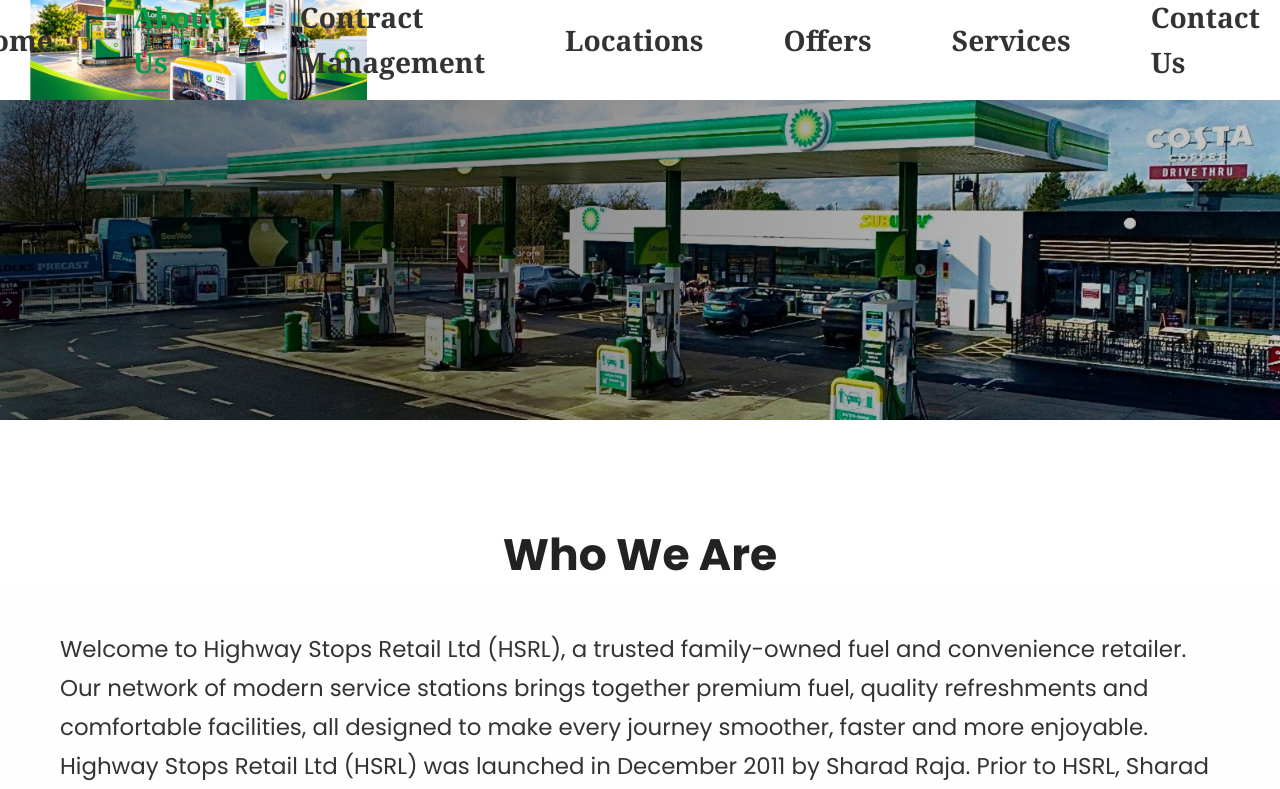
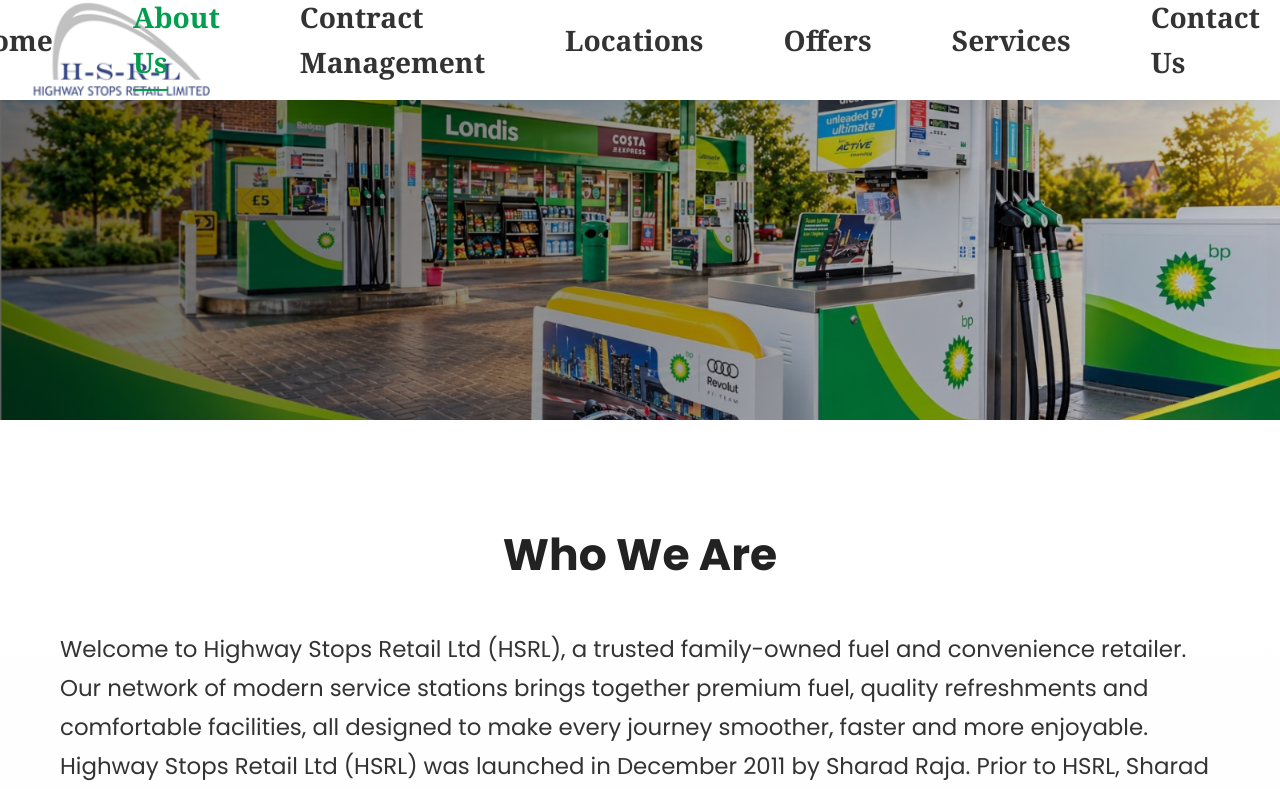
Before and after one commit to Ishiiikaaaa/hsrl-1-, a plain HTML site: page about.html in a window 1280 px wide. Shown: the top 789 px of the page. Drawn offline with nearby package versions, Linux system fonts and the light colour scheme.

Commit message:
about.html

```diff
--- a/about.html
+++ b/about.html
@@ -14,7 +14,7 @@
     <header class="main-header">
         <div class="container">
     <a href="index.html" class="logo">
-        <img src="images/home-slider.jpeg" alt="Highway Stops Retail Logo">
+        <img src="images/logo.png" alt="Highway Stops Retail Logo">
     </a>
 
     <button class="hamburger" id="hamburger">☰</button>
@@ -38,7 +38,7 @@
 
     <main>
         <section class="page-banner">
-            <img src="images/Astwick Site.jpg" alt="A modern service station exterior">
+            <img src="images/home-slider.jpeg" alt="A modern service station exterior">
             <!--<h1 class="page-banner-title">About Our Company</h1> -->
         </section>
 
```
